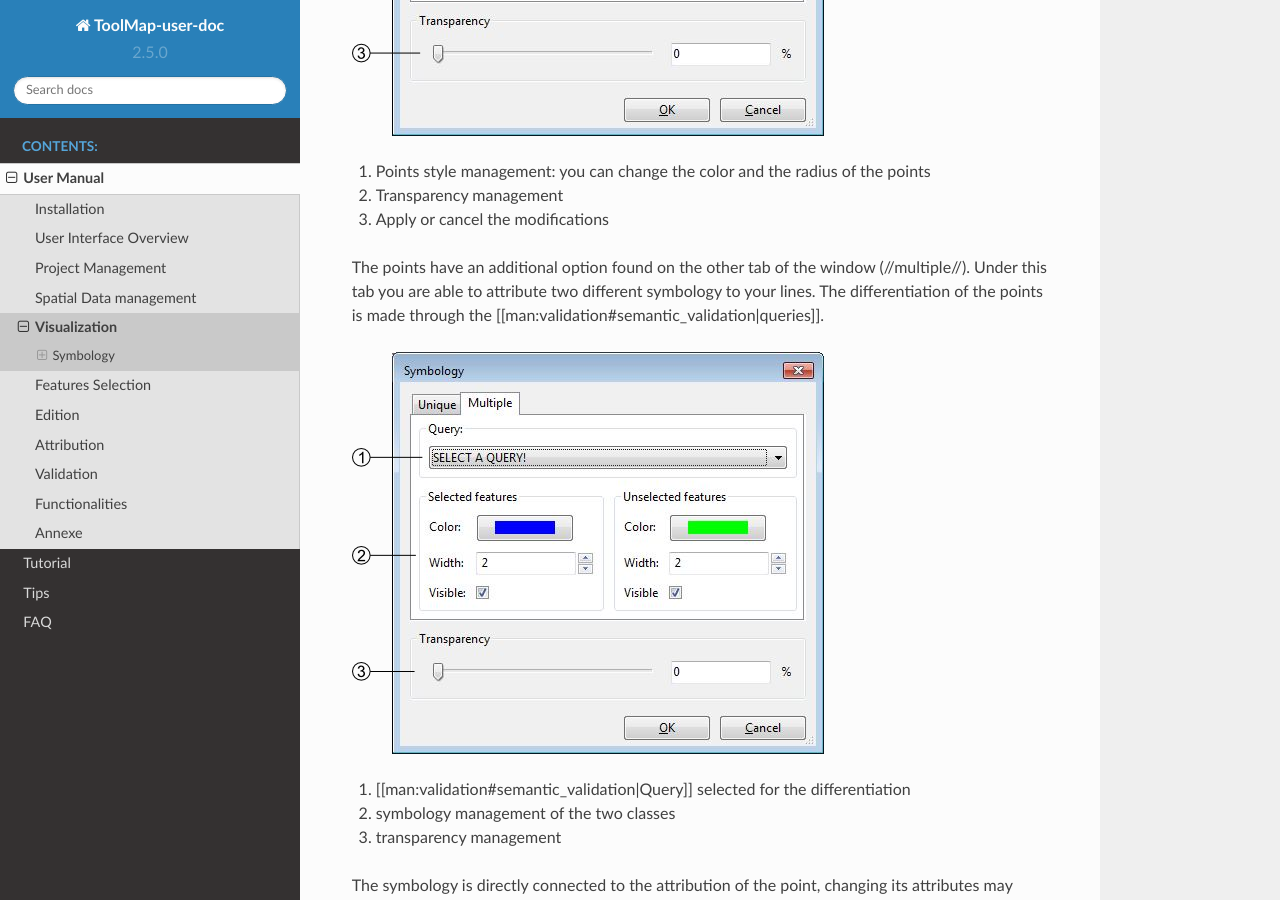
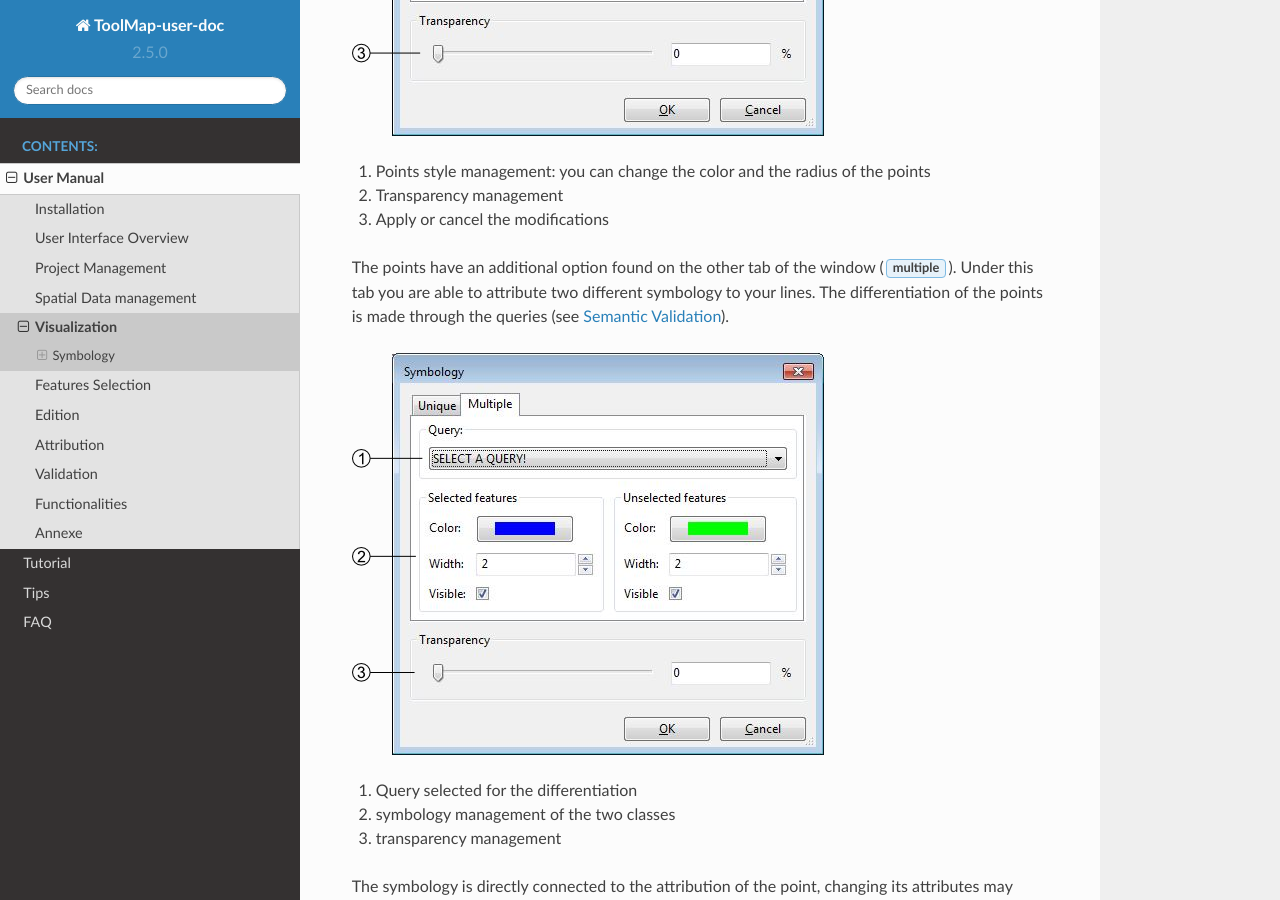
Before and after one commit to terranum-ch/ToolMap-user-doc, a Sphinx documentation site: the page built from doc/usermanual/visualization.rst, in a window 1280 px wide and 900 px high, scrolled down 1045 px. Built offline with Sphinx 7.4.7 and the Read the Docs theme 2.0.0, drawn with Linux system fonts in a browser that asks for light colours; some of the changed text lies outside the part shown.

Commit message:
Correcting links for User Manual > Visualization

```diff
--- a/doc/usermanual/visualization.rst
+++ b/doc/usermanual/visualization.rst
@@ -32,11 +32,11 @@
 #. Transparency management
 #. Apply or cancel the modifications
 
-The points have an additional option found on the other tab of the window (//multiple//). Under this tab you are able to attribute two different symbology to your lines. The differentiation of the points is made through the [[man:validation#semantic_validation|queries]].
+The points have an additional option found on the other tab of the window (:guilabel:`multiple`). Under this tab you are able to attribute two different symbology to your lines. The differentiation of the points is made through the queries (see :ref:`semantic-validation`).
 
 .. image:: img/window-symbology-points2.png
 
-#. [[man:validation#semantic_validation|Query]] selected for the differentiation
+#. Query selected for the differentiation
 #. symbology management of the two classes
 #. transparency management
 
@@ -61,11 +61,11 @@
 #. Transparency management
 #. Apply or cancel the modifications
 
-The lines have an additional option found on the other tab of the window (//multiple//). Under this tab you are able to attribute two different symbology to your lines. The differentiation of the lines is made through the [[man:validation#semantic_validation|queries]].
+The lines have an additional option found on the other tab of the window (:guilabel:`multiple`). Under this tab you are able to attribute two different symbology to your lines. The differentiation of the lines is made through the queries (see :ref:`semantic-validation`).
 
 .. image:: img/window-symbology-lines2.png
 
-#. [[man:validation#semantic_validation|Query]] selected for the differenciation
+#. Query selected for the differentiation
 #. symbology management of the two classes
 #. transparency management
 
@@ -88,7 +88,7 @@
 #. Transparency management
 #. Apply or cancel the modifications
 
-If your imported polygons have attributes, you can class them to have a multiple symbology. (see also [[man:validation#redactor_mode|Redactor mode]])
+If your imported polygons have attributes, you can class them to have a multiple symbology. (see also :ref:`redactor-mode`)
 
 .. image:: img/window-redactor3.png
 
```
